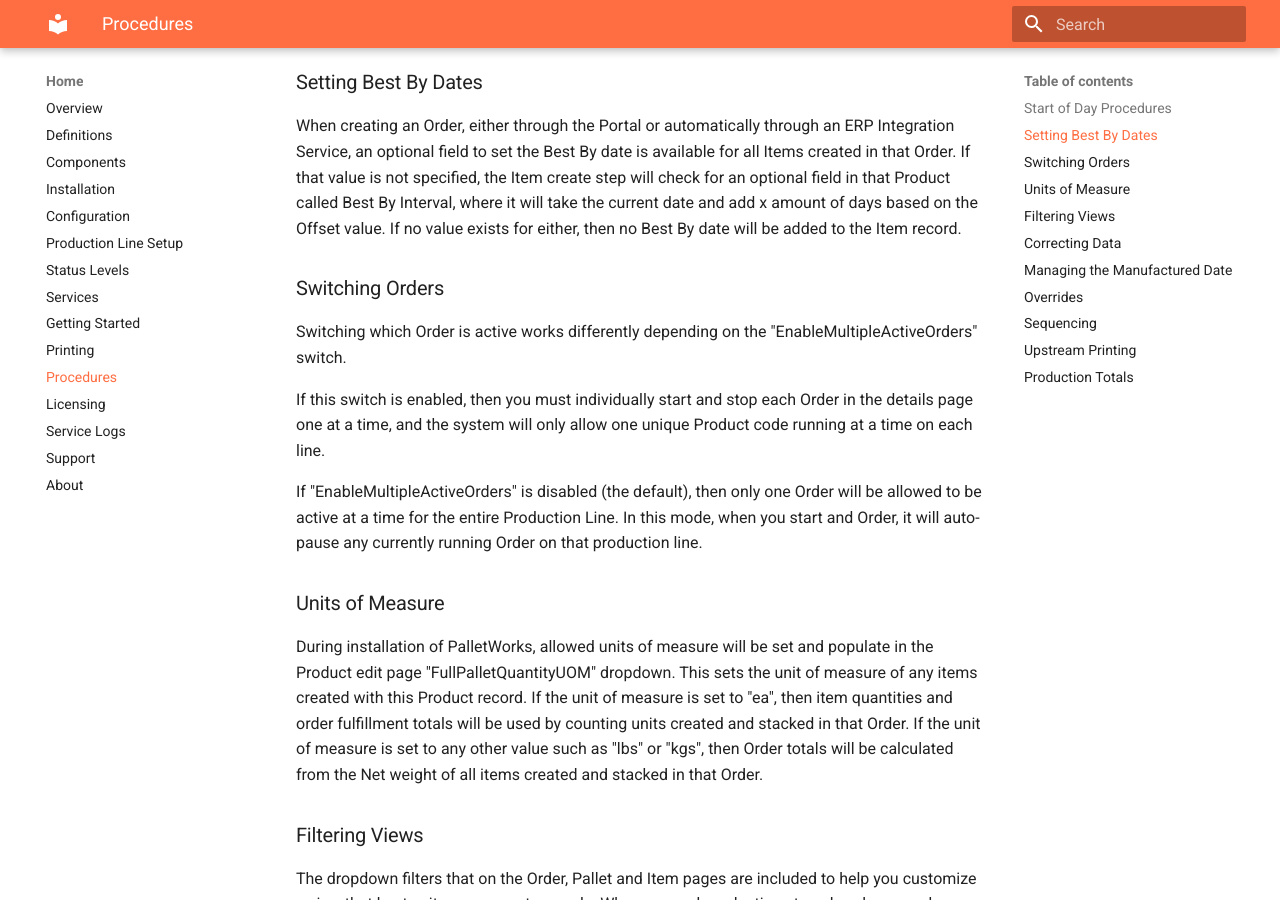
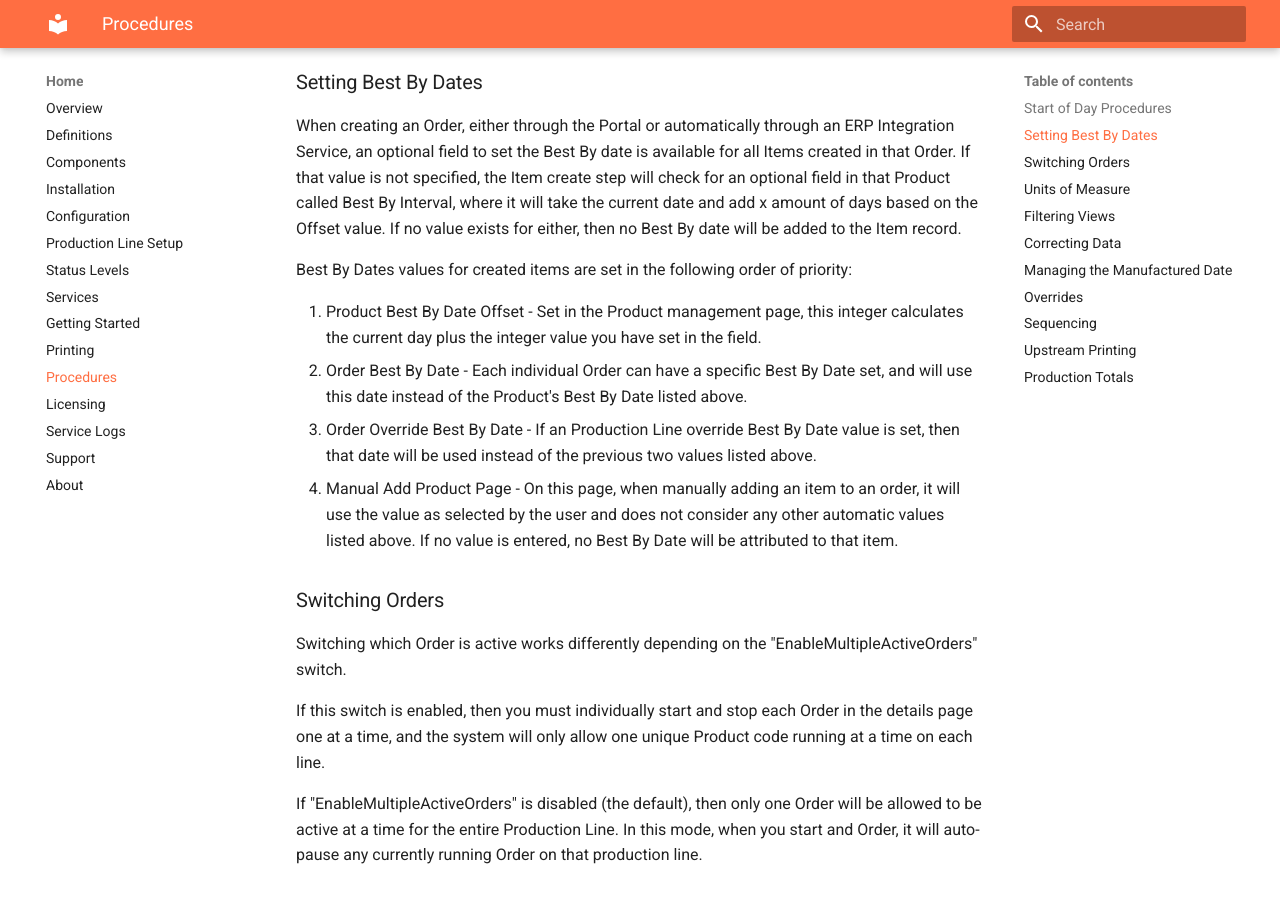
Before and after one commit to cybertrol-engineering/CE.PalletWorks.Documentation, an MkDocs documentation site: the page built from docs/procedures.md, in a window 1280 px wide and 900 px high, scrolled down 443 px. Built offline with MkDocs 1.6.1 and Material for MkDocs 9.7.7, drawn with Linux system fonts in a browser that asks for light colours.

Commit message:
Updated Best By documentation

```diff
--- a/docs/procedures.md
+++ b/docs/procedures.md
@@ -5,6 +5,15 @@ At the beginning of your production day, at least one Order must be added and ma
 ### Setting Best By Dates
 
 When creating an Order, either through the Portal or automatically through an ERP Integration Service, an optional field to set the Best By date is available for all Items created in that Order. If that value is not specified, the Item create step will check for an optional field in that Product called Best By Interval, where it will take the current date and add x amount of days based on the Offset value. If no value exists for either, then no Best By date will be added to the Item record.
+
+Best By Dates values for created items are set in the following order of priority:
+
+<ol>
+<li>Product Best By Date Offset - Set in the Product management page, this integer calculates the current day plus the integer value you have set in the field.</li>
+<li>Order Best By Date - Each individual Order can have a specific Best By Date set, and will use this date instead of the Product's Best By Date listed above.</li>
+<li>Order Override Best By Date - If an Production Line override Best By Date value is set, then that date will be used instead of the previous two values listed above.</li>
+<li>Manual Add Product Page - On this page, when manually adding an item to an order, it will use the value as selected by the user and does not consider any other automatic values listed above. If no value is entered, no Best By Date will be attributed to that item.</li>
+</ol>
 
 ### Switching Orders
 
```
